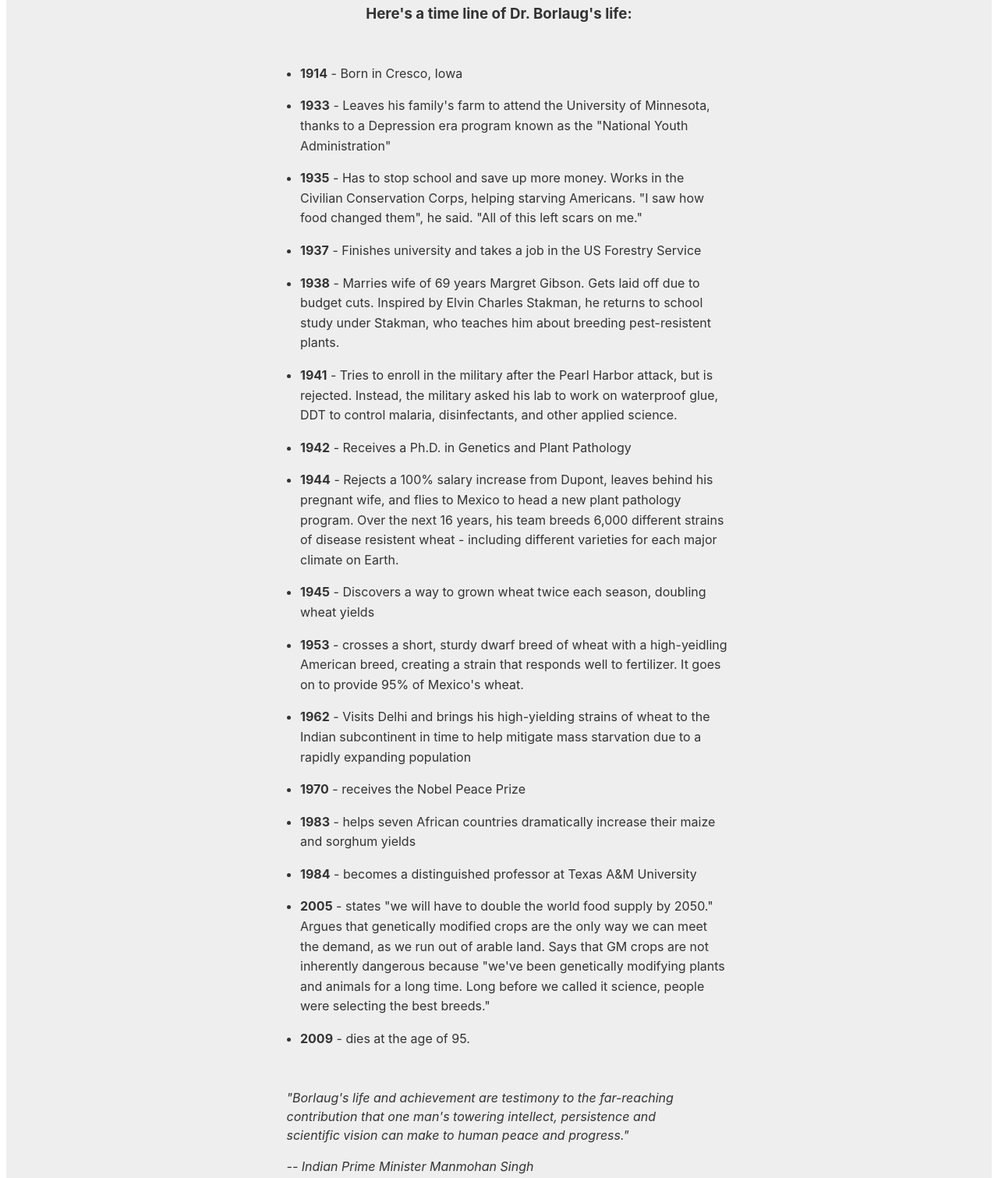
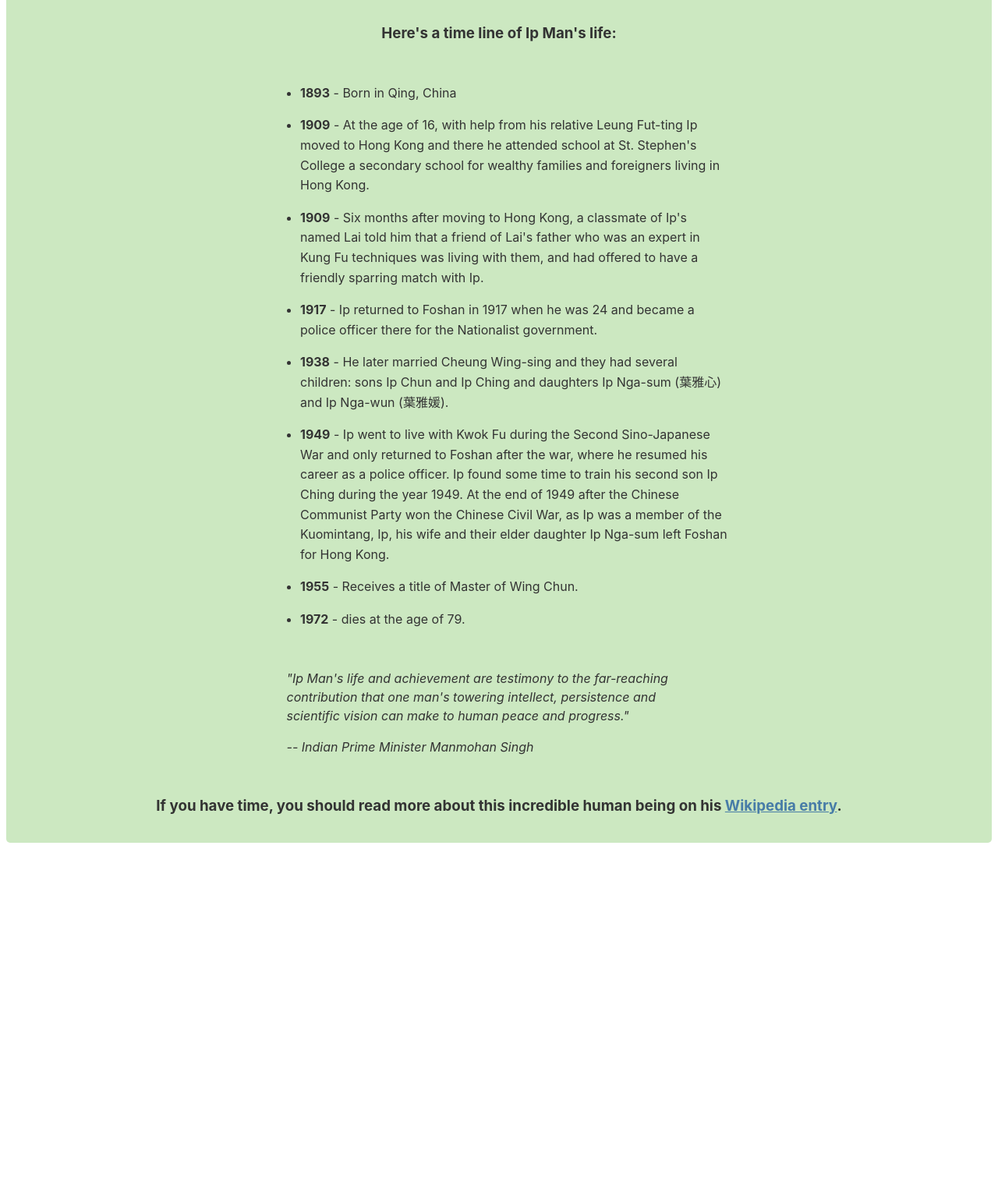
Before and after one commit to aabellanosa/tributePage, a plain HTML site: page index.html in a window 1280 px wide. Shown: the part 598-2109 px from the top of the page at 78% size. After the commit the page ends 1709 px from the top, so only its background shows below. Drawn offline with Linux system fonts and the light colour scheme.

Commit message:
Changes index.html && style.css

```diff
--- a/index.html
+++ b/index.html
@@ -10,97 +10,59 @@
 </head>
 <body>
 <main id="main">
-    <h1 id="title">Dr. Norman Borlaug</h1>
-    <p>The man who saved a billion lives</p>
+    <h1 id="title">Ip Man</h1>
+    <p>The man who master Wing Chun a martial arts within Kung Fu</p>
     <figure id="img-div">
         <img
         id="image"
-        src="https://c2.staticflickr.com/4/3689/10613180113_fdf7bcd316_b.jpg"
-        alt="Dr. Norman Borlaug seen standing in Mexican wheat field with a group of biologists"
+        src="ipman.jpg"
+        alt="Ip man seen in Training Ground training with his students."
         />
         <figcaption id="img-caption">
-        Dr. Norman Borlaug, third from the left, trains biologists in Mexico on
-        how to increase wheat yields - part of his life-long war on hunger.
+      Ip Man, in front, trains Wing Chun and other kind of martial arts with his disciple.
         </figcaption>
     </figure>
     <section id="tribute-info">
-        <h3 id="headline">Here's a time line of Dr. Borlaug's life:</h3>
+        <h3 id="headline">Here's a time line of Ip Man's life:</h3>
         <ul>
-        <li><strong>1914</strong> - Born in Cresco, Iowa</li>
+        <li><strong>1893</strong> - Born in Qing, China</li>
         <li>
-            <strong>1933</strong> - Leaves his family's farm to attend the
-            University of Minnesota, thanks to a Depression era program known as the
-            "National Youth Administration"
+            <strong>1909</strong> - At the age of 16, with help from his relative Leung Fut-ting
+             Ip moved to Hong Kong and there he attended school at St. Stephen's College
+             a secondary school for wealthy families and foreigners living in Hong Kong.
         </li>
         <li>
-            <strong>1935</strong> - Has to stop school and save up more money. Works
-            in the Civilian Conservation Corps, helping starving Americans. "I saw
-            how food changed them", he said. "All of this left scars on me."
+            <strong>1909</strong> - Six months after moving to Hong Kong, a classmate of Ip's named Lai told
+             him that a friend of Lai's father who was an expert in Kung Fu techniques was living with them,
+             and had offered to have a friendly sparring match with Ip.
         </li>
         <li>
-            <strong>1937</strong> - Finishes university and takes a job in the US
-            Forestry Service
+            <strong>1917</strong> - Ip returned to Foshan in 1917 when he was 24 and became a police officer
+            there for the Nationalist government.
+
         </li>
         <li>
-            <strong>1938</strong> - Marries wife of 69 years Margret Gibson. Gets
-            laid off due to budget cuts. Inspired by Elvin Charles Stakman, he
-            returns to school study under Stakman, who teaches him about breeding
-            pest-resistent plants.
+            <strong>1938</strong> - He later married Cheung Wing-sing and they had several children:
+            sons Ip Chun and Ip Ching and daughters Ip Nga-sum (葉雅心) and Ip Nga-wun (葉雅媛).
         </li>
         <li>
-            <strong>1941</strong> - Tries to enroll in the military after the Pearl
-            Harbor attack, but is rejected. Instead, the military asked his lab to
-            work on waterproof glue, DDT to control malaria, disinfectants, and
-            other applied science.
+            <strong>1949</strong> - Ip went to live with Kwok Fu during the Second Sino-Japanese War
+            and only returned to Foshan after the war, where he resumed his career as a police officer.
+            Ip found some time to train his second son Ip Ching during the year 1949.
+            At the end of 1949 after the Chinese Communist Party won the Chinese Civil War,
+            as Ip was a member of the Kuomintang, Ip, his wife and their elder daughter Ip Nga-sum left
+            Foshan for Hong Kong.
         </li>
         <li>
-            <strong>1942</strong> - Receives a Ph.D. in Genetics and Plant Pathology
+            <strong>1955</strong> - Receives a title of Master of Wing Chun.
         </li>
-        <li>
-            <strong>1944</strong> - Rejects a 100% salary increase from Dupont,
-            leaves behind his pregnant wife, and flies to Mexico to head a new plant
-            pathology program. Over the next 16 years, his team breeds 6,000
-            different strains of disease resistent wheat - including different
-            varieties for each major climate on Earth.
-        </li>
-        <li>
-            <strong>1945</strong> - Discovers a way to grown wheat twice each
-            season, doubling wheat yields
-        </li>
-        <li>
-            <strong>1953</strong> - crosses a short, sturdy dwarf breed of wheat
-            with a high-yeidling American breed, creating a strain that responds
-            well to fertilizer. It goes on to provide 95% of Mexico's wheat.
-        </li>
-        <li>
-            <strong>1962</strong> - Visits Delhi and brings his high-yielding
-            strains of wheat to the Indian subcontinent in time to help mitigate
-            mass starvation due to a rapidly expanding population
-        </li>
-        <li><strong>1970</strong> - receives the Nobel Peace Prize</li>
-        <li>
-            <strong>1983</strong> - helps seven African countries dramatically
-            increase their maize and sorghum yields
-        </li>
-        <li>
-            <strong>1984</strong> - becomes a distinguished professor at Texas A&M
-            University
-        </li>
-        <li>
-            <strong>2005</strong> - states "we will have to double the world food
-            supply by 2050." Argues that genetically modified crops are the only way
-            we can meet the demand, as we run out of arable land. Says that GM crops
-            are not inherently dangerous because "we've been genetically modifying
-            plants and animals for a long time. Long before we called it science,
-            people were selecting the best breeds."
-        </li>
-        <li><strong>2009</strong> - dies at the age of 95.</li>
+        <li><strong>1972</strong> - dies at the age of 79.</li>
         </ul>
         <blockquote
         cite="http://news.rediff.com/report/2009/sep/14/pm-pays-tribute-to-father-of-green-revolution-borlaug.htm"
         >
         <p>
-            "Borlaug's life and achievement are testimony to the far-reaching
+            "Ip Man's life and achievement are testimony to the far-reaching
             contribution that one man's towering intellect, persistence and
             scientific vision can make to human peace and progress."
         </p>
@@ -111,7 +73,7 @@
         on his
         <a
             id="tribute-link"
-            href="https://en.wikipedia.org/wiki/Norman_Borlaug"
+            href="https://en.wikipedia.org/wiki/Ip_Man"
             target="_blank"
             >Wikipedia entry</a
         >.
--- a/style.css
+++ b/style.css
@@ -44,7 +44,7 @@
   margin: 30px 8px;
   padding: 15px;
   border-radius: 5px;
-  background: #eee;
+  background: #cce8c1;
 }
 
 @media (max-width: 460px) {
@@ -61,7 +61,7 @@
 }
 
 #img-div {
-  background: white;
+  background: #eee;
   padding: 10px;
   margin: 0;
 }
```
Also changed, not shown: ipman.jpg (added).
